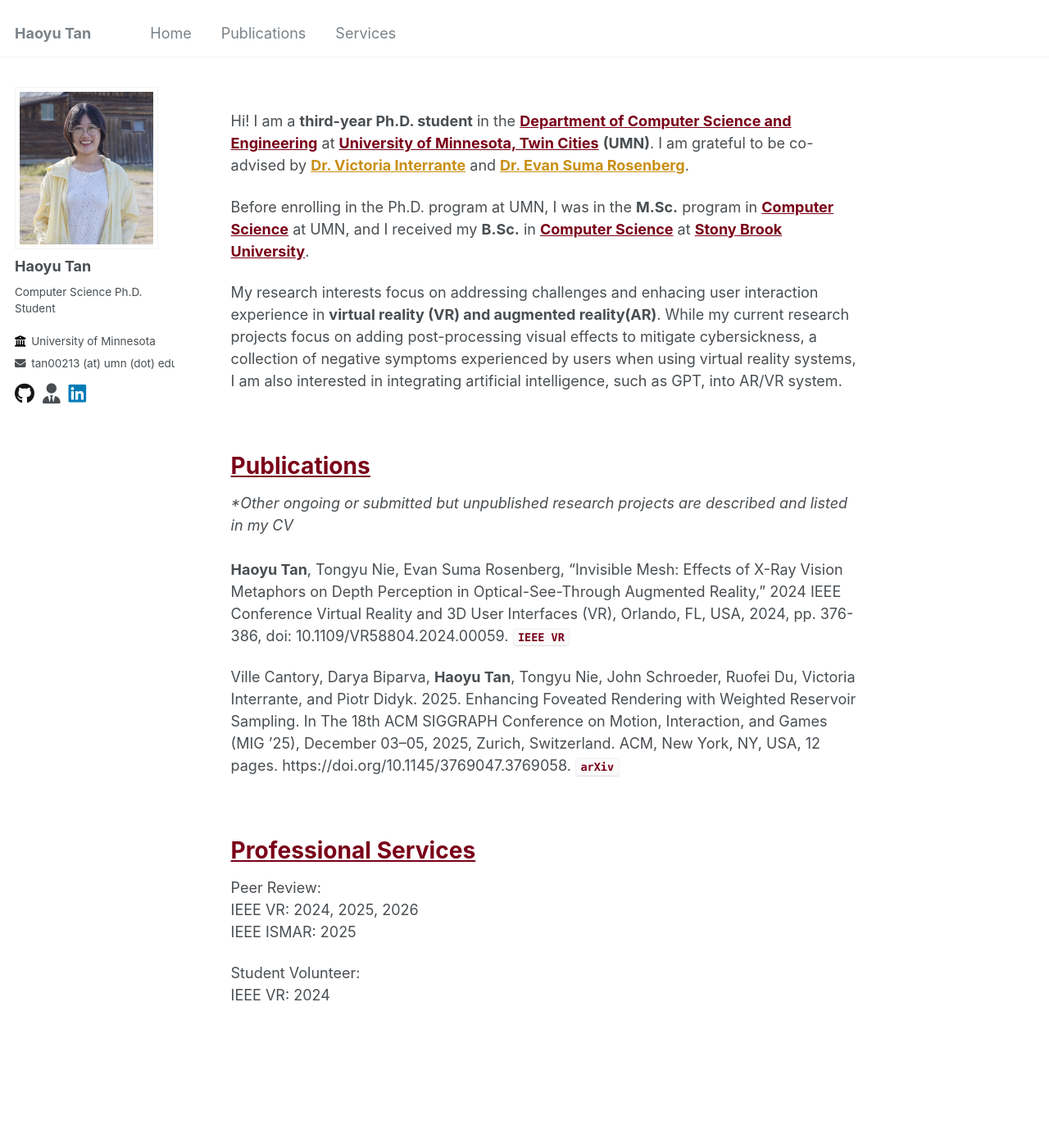
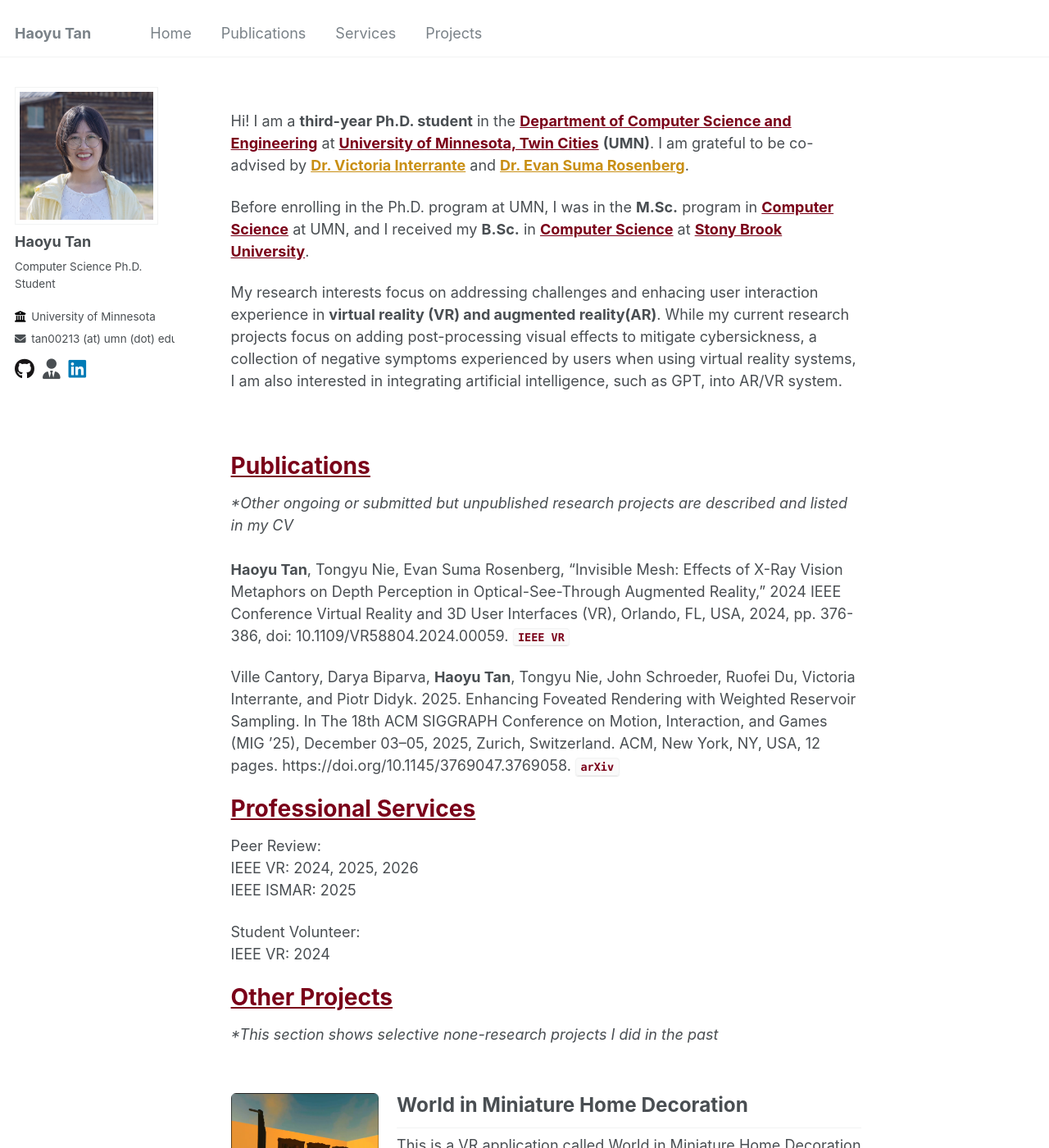
Before and after one commit to Haoyu-Tan/Haoyu-Tan.github.io, a Jekyll site: the page built from _pages/about.md, in a window 1280 px wide and 1400 px high. Shown: the whole window at 82% size. Built offline with Jekyll 4.4.1, drawn with Linux system fonts in a browser that asks for light colours; our own code applies the rules of GitHub Pages for plain Markdown files; some of the changed text lies outside the part shown.

Commit message:
add project section

```diff
--- a/_config.yml
+++ b/_config.yml
@@ -22,7 +22,7 @@ github: [metadata]
 #               Additional customization can be done by editing /_includes/author-profile.html
 author:
   # Biographic information
-  avatar           : "IMG_7754.JPG"
+  avatar           : "IMG_7753.JPG"
   name             : "Haoyu Tan"
   pronouns         : # example: "she/her"
   bio              : "Computer Science Ph.D. Student"
@@ -280,6 +280,7 @@ defaults:
 sass:
   sass_dir: _sass
   style: compressed # http://sass-lang.com/documentation/file.SASS_REFERENCE.html#output_style
+custom_css: assets/css/custom.css
 
 
 # Outputting
--- a/_data/navigation.yml
+++ b/_data/navigation.yml
@@ -12,8 +12,8 @@ main:
   - title: "Services"
     url: /#professional-services
 
-  #- title: "Projects"
-  #  url: /#other-projects
+  - title: "Projects"
+    url: /#other-projects
 
   # - title: "Publications"
   #   url: /publications/
--- a/_pages/about.md
+++ b/_pages/about.md
@@ -28,7 +28,6 @@ My research interests focus on addressing challenges and enhacing user interacti
 
 Ville Cantory, Darya Biparva, **Haoyu Tan**, Tongyu Nie, John Schroeder, Ruofei Du, Victoria Interrante, and Piotr Didyk. 2025. Enhancing Foveated Rendering with Weighted Reservoir Sampling. In The 18th ACM SIGGRAPH Conference on Motion, Interaction, and Games (MIG ’25), December 03–05, 2025, Zurich, Switzerland. ACM, New York, NY, USA, 12 pages. https://doi.org/10.1145/3769047.3769058.
 <a href="https://arxiv.org/abs/2510.03964" style="font-weight: bold;text-decoration: none;">`arXiv`</a>
-
 <br>
 
 
@@ -47,8 +46,101 @@ Student Volunteer:
 <br>
 IEEE VR: 2024
 
-<!--[Other Projects](#other-projects)
-====== -->
+[Other Projects](#other-projects)
+======
+
+<style>
+  /* namespaced to avoid clashing with the theme */
+  .ap-projects { max-width: 1100px; margin: 0 auto 2rem auto; }
+  .ap-projects h1 { margin-bottom: 1rem; }
+
+  .ap-project {
+    display: grid;
+    grid-template-columns: 180px 1fr;
+    gap: 1.25rem;
+    align-items: start;
+    margin: 1.75rem 0 2rem 0;
+  }
+
+  .ap-project .ap-thumb {
+    width: 100%;
+    max-width: 180px;
+  }
+  .ap-project .ap-thumb img {
+    display: block;
+    width: 100%;
+    height: auto;
+    border-radius: 6px;
+    box-shadow: 0 1px 3px rgba(0,0,0,.08);
+  }
+
+  .ap-project h2 {
+    margin: 0 0 .35rem 0;
+    font-size: 1.35rem;
+    font-weight: 700;
+  }
+
+  .ap-project .ap-desc { margin: 0; line-height: 1.65; }
+  .ap-project .ap-links { margin: .35rem 0 0 0; }
+  .ap-project .ap-links a {
+    text-decoration: none;
+    font-weight: 600;
+    margin-right: .6rem;
+    white-space: nowrap;
+  }
+
+  .ap-project .plain-link {   background-color: #f8f8f8;
+  border-radius: 3px;
+  padding: 0.2em 0.4em;
+  font-family: monospace;
+  font-size: 0.9em;}
+
+  /* mobile */
+  @media (max-width: 640px) {
+    .ap-project { grid-template-columns: 1fr; }
+    .ap-project .ap-thumb { max-width: 100%; }
+  }
+</style>
+
+<section class="ap-projects">
+  <span style="font-style: italic;">*This section shows selective none-research projects I did in the past</span>
+  <br>
+  <br>
+  <!-- Project 1 -->
+  <article class="ap-project">
+    <div class="ap-thumb">
+      <!-- replace with your image path -->
+      <img src="/images/WIMHome.png" alt="A 3D interaction project in VR">
+    </div>
+    <div class="ap-body">
+      <h2>World in Miniature Home Decoration</h2>
+      <p class="ap-desc">
+        This is a VR application called World in Miniature Home Decoration for the Meta Quest. It allows users to easily and conveniently manipulate furniture within one or multiple rooms. To achieve this, we combined techniques such as an adaptive version Bubble Cursor, World in Miniature, and Avatar Manipulation.
+        <a href="https://github.com/Haoyu-Tan/WIMHome" style="font-weight: bold;text-decoration: none;" ><code>source</code></a>
+        <a href="https://youtu.be/mz_4HhC8xgQ" style="font-weight: bold;text-decoration: none;" ><code>video</code></a>
+      </p>
+
+    </div>
+  </article>
+
+  <!-- Project 2 -->
+  <article class="ap-project">
+    <div class="ap-thumb">
+      <img src="/images/SnowGlobe.png" alt="Nurse training VR screenshot">
+    </div>
+    <div class="ap-body">
+      <h2>Snow Globe Simulation</h2>
+      <p class="ap-desc">
+        This is a physical simulation project that simulates a Christmas snow globe. Enjoy the Christmas  holiday vibe!
+        <a href="https://github.com/Haoyu-Tan/SnowGlobeSimulation" style="font-weight: bold;text-decoration: none;"><code>source</code></a>
+        <a href="https://youtu.be/4-0VpZWncjQ" style="font-weight: bold;text-decoration: none;"><code>video</code></a>
+      </p>
+    </div>
+  </article>
+
+  <!-- Duplicate <article> blocks for more projects -->
+</section>
+
 
 
 
```
Also changed, not shown: images/SnowGlobe.png (added), images/WIMHome.png (added), 1 other file.
